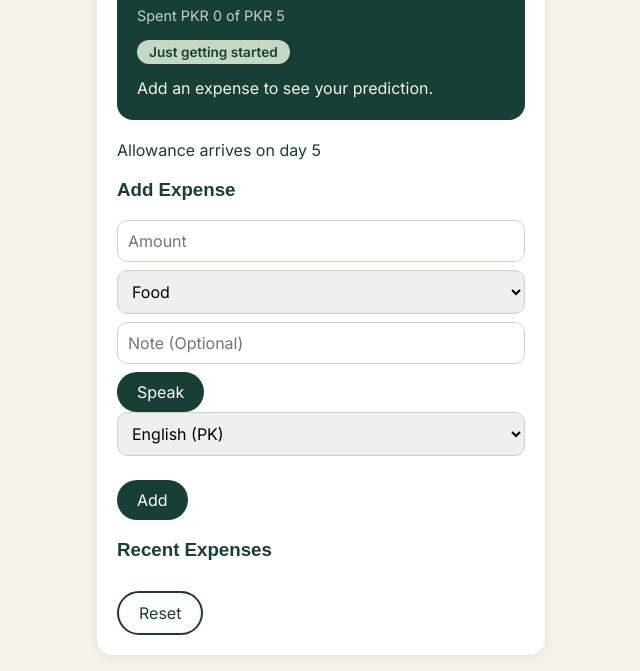
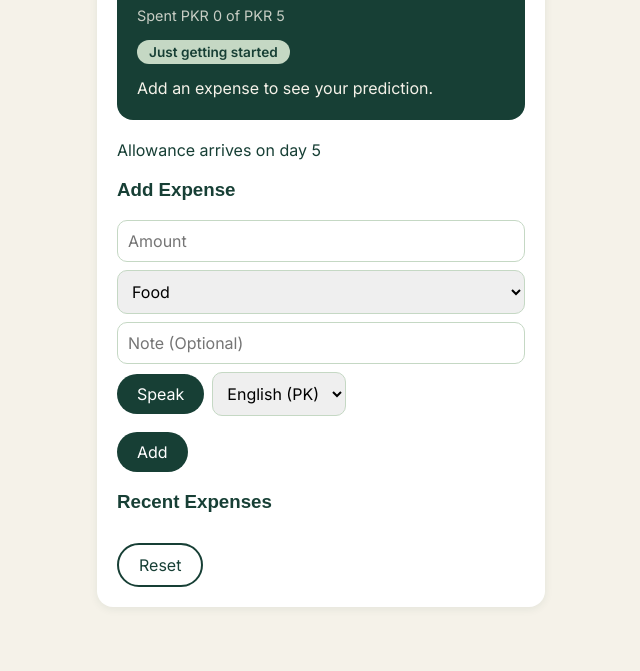
Before and after one commit to shaheernaqvi52/CYE2026-Bee-, a plain HTML site: page index.html in a window 1280 px wide. Both pictures are taken after typing "5", "5" into the empty fields and a click on the button "Start Tracking". Shown: the part 277-948 px from the top of the page, without its empty margins (319-959 px from the left). After the commit the page ends 900 px from the top, so only its background shows below. Drawn offline with Linux system fonts and the light colour scheme.

Commit message:
UI fix 2

```diff
--- a/style.css
+++ b/style.css
@@ -184,3 +184,15 @@ button{
 #prediction{
     line-height:1.5;
 }
+
+.voice-controls {
+    display: flex;
+    gap: 8px;
+    align-items: center;
+    margin-bottom: 8px;
+}
+
+.voice-controls select {
+    width: auto;
+    margin-bottom: 0;
+}
```
